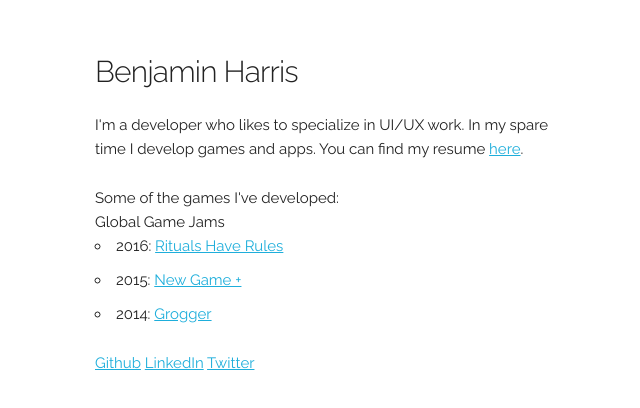
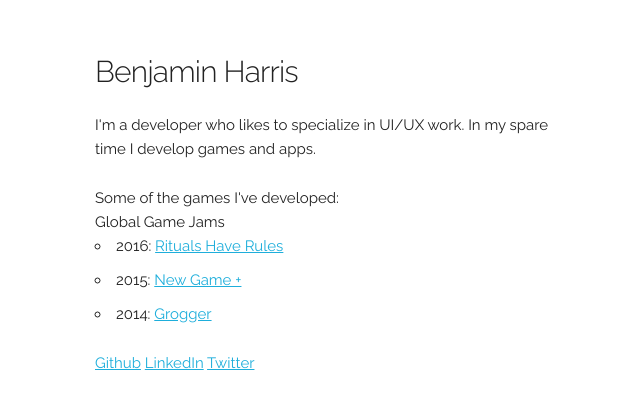
Before and after one commit to benharrisjr/personal-site, a plain HTML site: page index.html in a window 1280 px wide. Shown: the part 188-596 px from the top of the page, without its empty margins (65-705 px from the left). Drawn offline with Linux system fonts and the light colour scheme.

Commit message:
Update index.html

```diff
--- a/index.html
+++ b/index.html
@@ -17,7 +17,7 @@
 		<div class="row">
 			<div class="one-half column" style="margin-top: 25%">
 				<h4>Benjamin Harris</h4>
-				<p>I'm a developer who likes to specialize in UI/UX work. In  my spare time I develop games and apps. You can find my resume <a href="BenjaminHarrisResume.pdf">here</a>.</p>
+				<p>I'm a developer who likes to specialize in UI/UX work. In  my spare time I develop games and apps.</p>
 			</div>
 		</div>
 		<div class="row">
```
